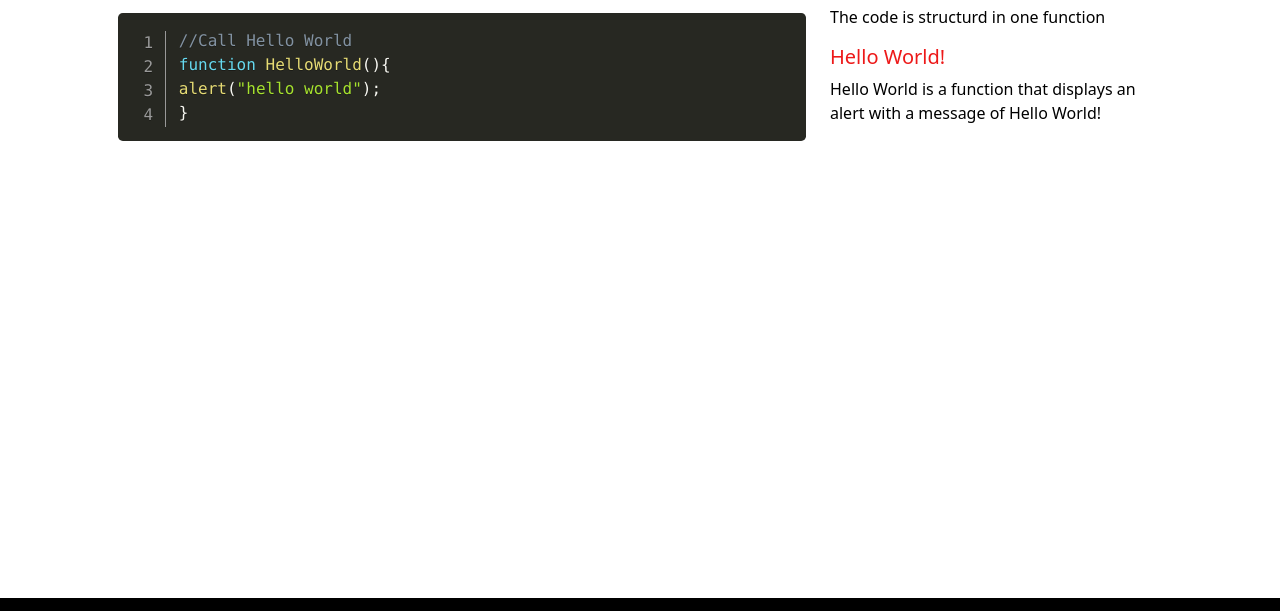
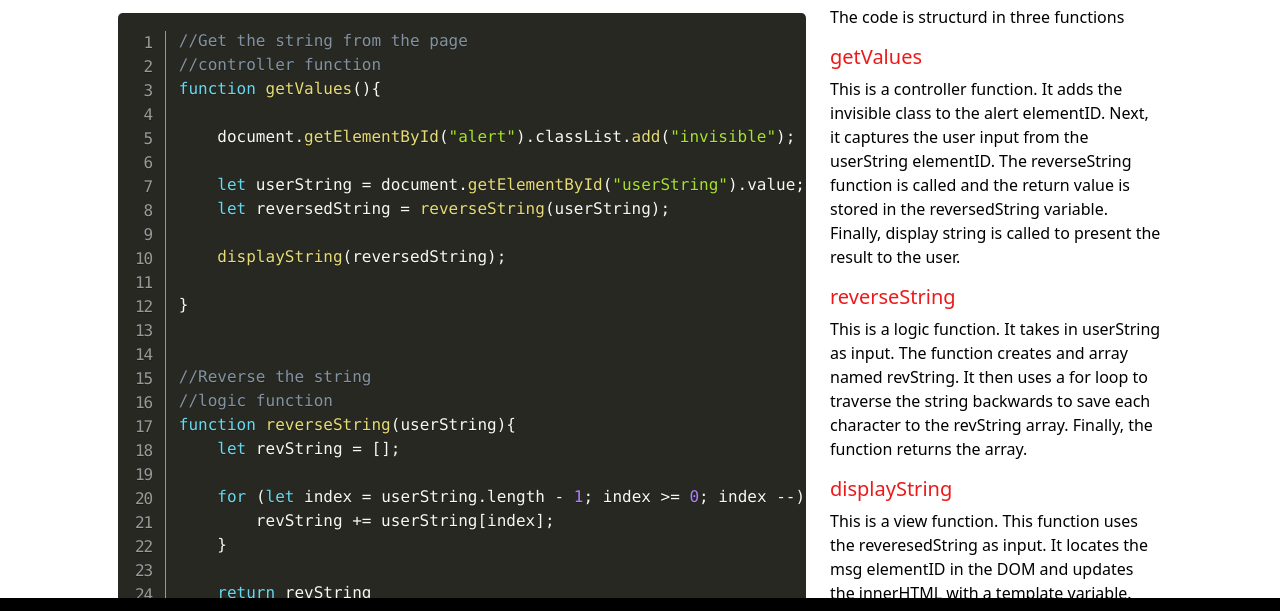
Before and after one commit to bmore0fm3/Thawne, a plain HTML site: page code.html in a window 1280 px wide. Shown: the part 122-733 px from the top of the page. Drawn offline with nearby package versions, Linux system fonts and the light colour scheme.

Commit message:
Completed pages
Updated code and pages

```diff
--- a/code.html
+++ b/code.html
@@ -45,7 +45,7 @@
                     <a class="nav-link active" aria-current="page" href="code.html">The Code</a>
                 </li>
                 <li class="nav-item">
-                    <a class="nav-link" target="_blank"href="#">Git Repo</a>
+                    <a class="nav-link" target="_blank"href="https://github.com/bmore0fm3/Thawne">Git Repo</a>
                 </li>
                 <li class="nav-item">
                     <a class="nav-link" target="_blank"href="https://delander-portfolio.netlify.app/index.html">About</a>
@@ -63,17 +63,61 @@
                 <div class="col-lg-8">
                     <pre class="line-numbers">
                         <code class="language-javascript">
-                            //Call Hello World
-                            function HelloWorld(){
-                            alert("hello world");
+                            //Get the string from the page
+                            //controller function
+                            function getValues(){
+
+                                document.getElementById("alert").classList.add("invisible");
+
+                                let userString = document.getElementById("userString").value;
+                                let reversedString = reverseString(userString);
+
+                                displayString(reversedString);
+
                             }
+
+
+                            //Reverse the string
+                            //logic function
+                            function reverseString(userString){
+                                let revString = [];
+
+                                for (let index = userString.length - 1; index >= 0; index --){
+                                    revString += userString[index];
+                                }
+
+                                return revString
+                            }
+
+                            //Display reversed string to the user
+                            //display function
+                            function displayString(reversedString){
+
+                                //write message to page
+                                document.getElementById("msg").innerHTML = `Your string reversed is: ${reversedString}`;
+
+                                //show alert box
+                                document.getElementById("alert").classList.remove("invisible");
                         </code>
                     </pre>
                 </div>
                 <div class="col-lg-4">
-                    <p> The code is structurd in one function</p>
-                    <h5>Hello World!</h5>
-                    <p>Hello World is a function that displays an alert with a message of Hello World!</p>
+                    <p> The code is structurd in three functions</p>
+                    <h5>getValues</h5>
+                    <p>This is a controller function. It adds the invisible class to the alert elementID. Next, it captures the user
+                        input from the userString elementID. The reverseString function is called and the return value is stored in
+                        the reversedString variable. Finally, display string is called to present the result to the user.
+                    </p>
+
+                    <h5>reverseString</h5>
+                    <p>This is a logic function. It takes in userString as input. The function creates and array named revString. It then
+                        uses a for loop to traverse the string backwards to save each character to the revString array. Finally, the
+                        function returns the array.
+                    </p>
+                    <h5>displayString</h5>
+                    <p>This is a view function. This function uses the reveresedString as input. It locates the msg elementID in the DOM
+                        and updates the innerHTML with a template variable. Finally, it removes the the invisbile class from the alert elementID.
+                    </p>
                 </div>
             </div>
         </div>
```
Also changed, not shown: app.html (+16 -3 lines), index.html (+1 -1 lines), js/site.js (+35 -3 lines), 1 other file.
